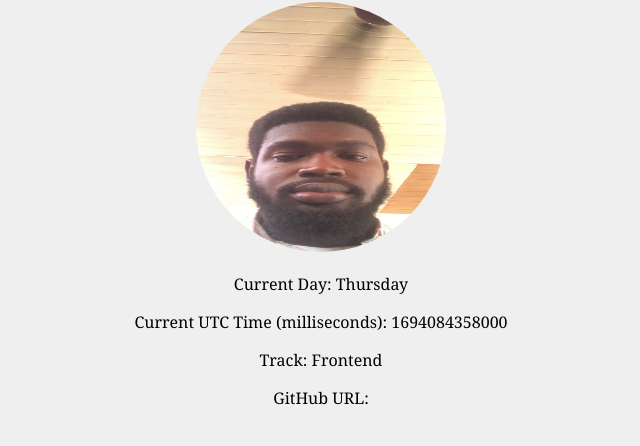
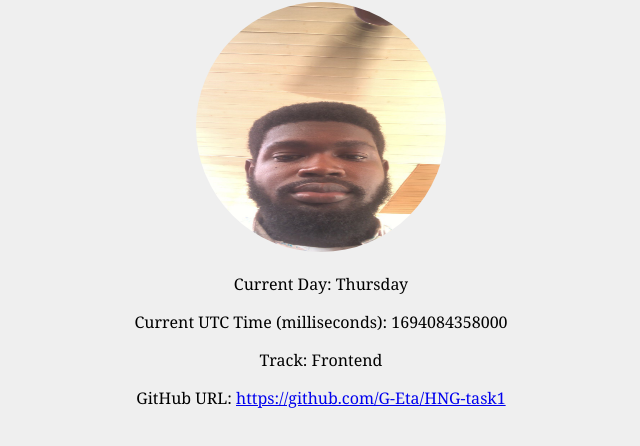
Before and after one commit to G-Eta/HNG-task1, a plain HTML site: page index.html in a window 1280 px wide. Shown: the part 84-530 px from the top of the page, without its empty margins (319-959 px from the left). Drawn offline with Linux system fonts and the light colour scheme.

Commit message:
Add files via upload

```diff
--- a/index.html
+++ b/index.html
@@ -14,7 +14,8 @@
     <p data-testid="currentDayOfTheWeek">Current Day: <span id="dayOfWeek"></span></p>
     <p data-testid="currentUTCTime">Current UTC Time (milliseconds): <span id="utcTime"></span></p>
     <p data-testid="myTrack">Track: Frontend</p>
-    <p data-testid="githubURL">GitHub URL: <a href=""></a> </p>
+    <p data-testid="githubURL">GitHub URL: <a
+            href="https://github.com/G-Eta/HNG-task1">https://github.com/G-Eta/HNG-task1</a></p>
     <script src="task.js"></script>
 </body>
 
```
